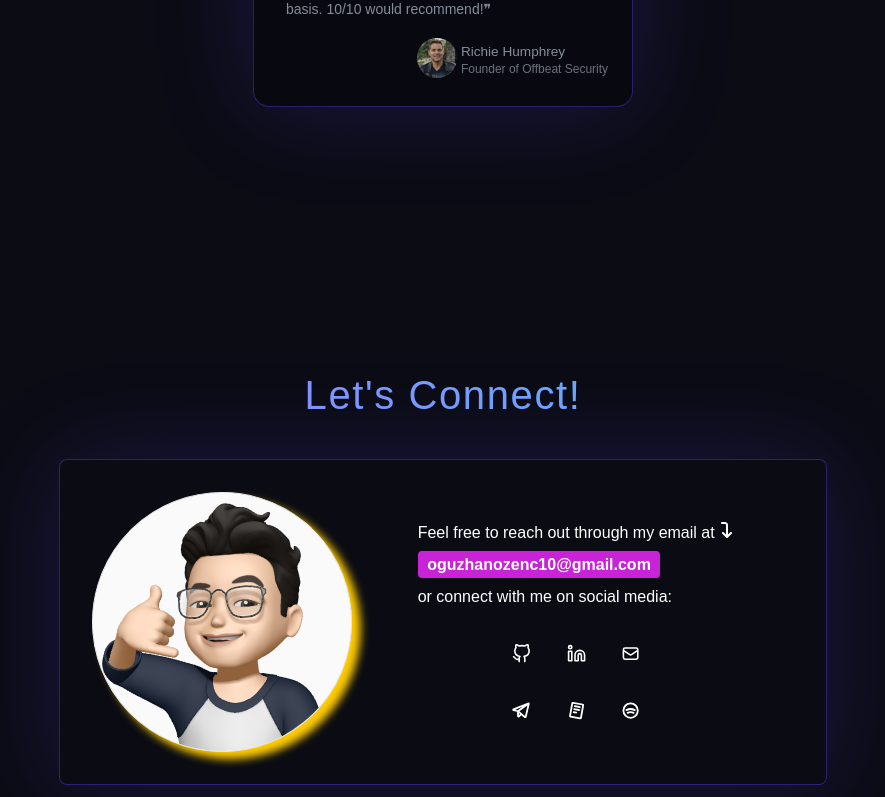
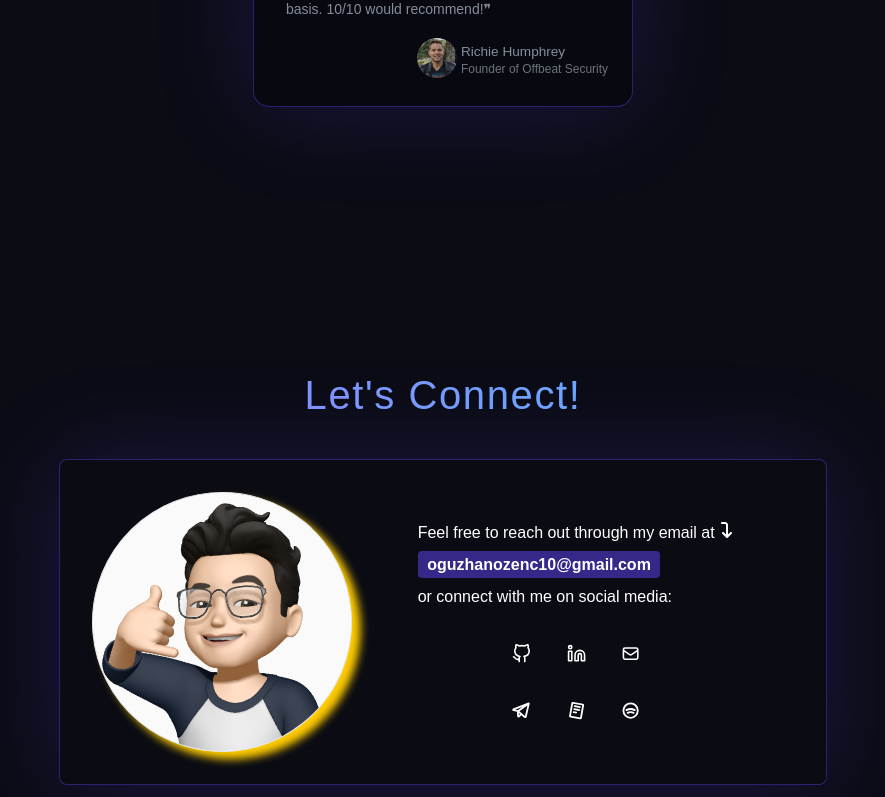
Before and after one commit to oguzhanozenc/oguzhanozenc.me, a React (Vite) app: page / in a window 1280 px wide. Shown: the part 2000-2797 px from the top of the page, without its empty margins (197-1082 px from the left). Built offline with nearby package versions, Linux system fonts and the light colour scheme; a web font is replaced by a local one.

Commit message:
updating navbar and contact.css

```diff
--- a/src/components/Contact.css
+++ b/src/components/Contact.css
@@ -35,12 +35,13 @@
   transition: all 300ms ease;
   padding: 0.3rem 0.6rem;
   border-radius: 0.25rem;
-  background: rgba(200, 35, 215);
+  background: rgba(94, 69, 255, 0.5);
 }
 
 #mail:hover {
-  background: rgba(94, 69, 255, 0.5);
+  background: rgba(200, 35, 215, 0.5);
   color: #fff;
+  opacity: 1;
 }
 
 .contact-img {
--- a/src/components/Navbar.jsx
+++ b/src/components/Navbar.jsx
@@ -63,10 +63,6 @@ export default function Navbar() {
         </div>
 
         <div className="nav-link">
-          <Link to="/about">About</Link>
-        </div>
-
-        <div className="nav-link">
           <Link to="/journey">Journey</Link>
         </div>
 
```
